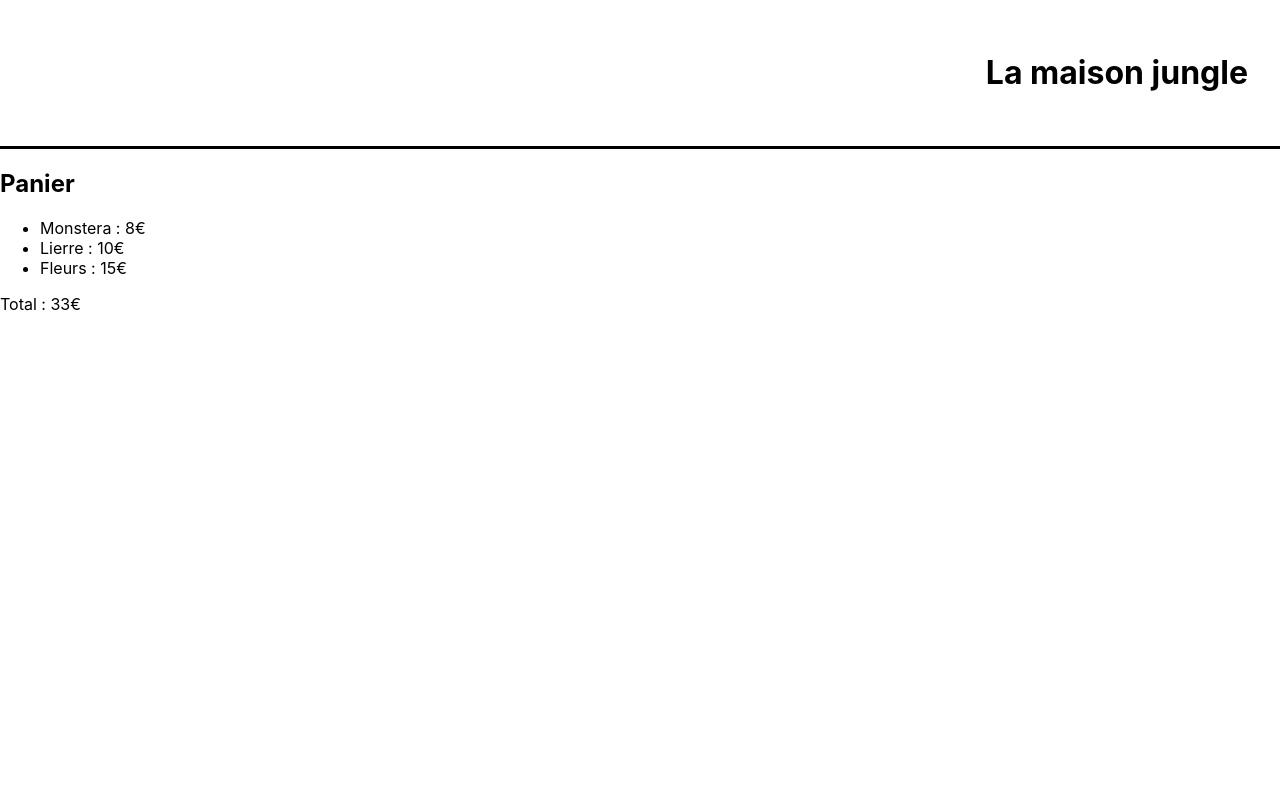
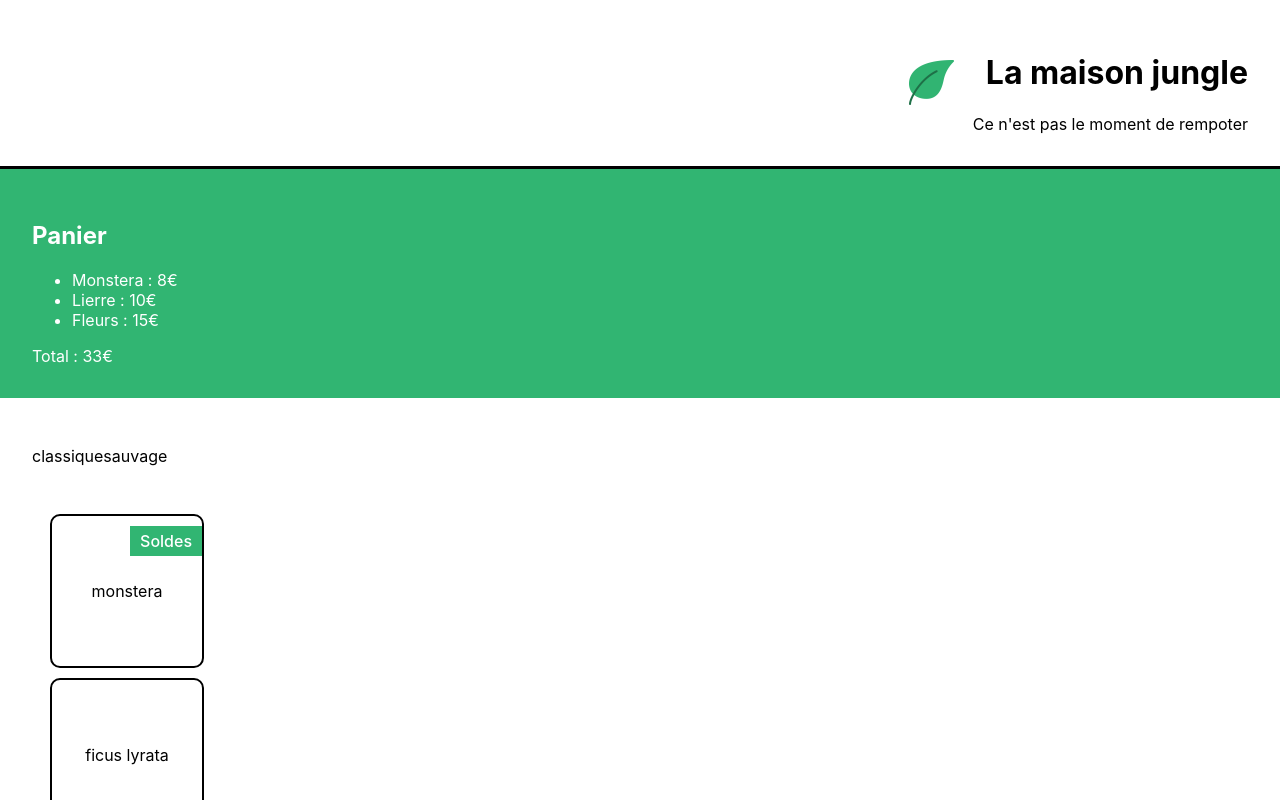
Before and after one commit to YeshiGlt/la-maison-jungle, a React (Create React App) app: page / in a window 1280 px wide. Shown: the top 800 px of the page. Built offline with nearby package versions, Linux system fonts and the light colour scheme.

Commit message:
création de listes et ajouts de conditions ainsi que du style

```diff
--- a/src/components/App.js
+++ b/src/components/App.js
@@ -1,12 +1,14 @@
 import React from "react";
 import Banner from "./Banner";
 import Cart from "./Cart";
+import ShoppingList from "./ShoppingList";
 
 function App() {
   return (
     <React.Fragment>
       <Banner />
       <Cart />
+      <ShoppingList />
     </React.Fragment>
   );
 }
--- a/src/components/Banner.js
+++ b/src/components/Banner.js
@@ -1,9 +1,17 @@
 import "../styles/Banner.css";
+import logo from "../assets/logo.png";
+import Recommendation from "./Recommendation";
 
 function Banner() {
+  const title = "La maison jungle";
+
   return (
     <div className="lmj-banner">
-      <h1>La maison jungle</h1>
+      <img src={logo} alt="La maison jungle" className="lmj-logo" />
+      <div className="lmj-banner-row">
+        <h1 className="lmj-title">{title}</h1>
+        <Recommendation />
+      </div>
     </div>
   );
 }
--- a/src/components/Cart.js
+++ b/src/components/Cart.js
@@ -1,9 +1,11 @@
+import "../styles/Cart.css";
+
 function Cart() {
   const monsteraPrice = 8;
   const ivyPrice = 10;
   const flowerPrice = 15;
   return (
-    <div>
+    <div className="lmj-cart">
       <h2>Panier</h2>
       <ul>
         <li>Monstera : {monsteraPrice}€</li>
--- /dev/null
+++ b/src/components/Recommendation.js
@@ -0,0 +1,12 @@
+function Recommendation() {
+  const currentMonth = new Date().getMonth();
+  const isSpring = currentMonth >= 2 && currentMonth <= 5;
+
+  if (!isSpring) {
+    return <div>Ce n'est pas le moment de rempoter</div>;
+  }
+
+  return <div>C'est le printemps, rempotez 🌱</div>;
+}
+
+export default Recommendation;
--- /dev/null
+++ b/src/components/ShoppingList.js
@@ -0,0 +1,30 @@
+import { plantList } from "../datas/plantList";
+import "../styles/ShoppingList.css";
+
+function ShoppingList() {
+  const categories = plantList.reduce(
+    (acc, plant) =>
+      acc.includes(plant.category) ? acc : acc.concat(plant.category),
+    []
+  );
+
+  return (
+    <div>
+      <ul className="lmj-plant-list">
+        {categories.map((cat) => (
+          <li key={cat}>{cat}</li>
+        ))}
+      </ul>
+      <ul>
+        {plantList.map((plant) => (
+          <li key={plant.id} className="lmj-plant-item">
+            {plant.name}
+            {plant.isSpecialOffer && <div className="lmj-sales">Soldes</div>}
+          </li>
+        ))}
+      </ul>
+    </div>
+  );
+}
+
+export default ShoppingList;
--- /dev/null
+++ b/src/datas/plantList.js
@@ -0,0 +1,7 @@
+export const plantList = [
+  { id: "1ab", name: "monstera", category: "classique", isSpecialOffer: true },
+  { id: "2cd", name: "ficus lyrata", category: "sauvage" },
+  { id: "3ef", name: "pothos argenté", category: "sauvage" },
+  { id: "4gh", name: "yucca", category: "classique", isSpecialOffer: true },
+  { id: "5ij", name: "palmier", category: "classique" },
+];
--- a/src/styles/Banner.css
+++ b/src/styles/Banner.css
@@ -3,4 +3,22 @@
   text-align: right;
   padding: 32px;
   border-bottom: solid 3px black;
+  display: flex;
+  justify-content: flex-end;
+  flex-direction: row;
+  align-items: center;
 }
+
+.lmj-banner-row {
+  display: flex;
+  flex-direction: column;
+}
+
+.lmj-title {
+  padding-left: 32px;
+}
+
+.lmj-logo {
+  height: 45px;
+  width: 45px;
+}
--- /dev/null
+++ b/src/styles/Cart.css
@@ -0,0 +1,5 @@
+.lmj-cart {
+  color: #ffffff;
+  background-color: #31b572;
+  padding: 32px;
+}
--- /dev/null
+++ b/src/styles/ShoppingList.css
@@ -0,0 +1,30 @@
+.lmj-plant-list {
+  list-style-type: none;
+  padding: 32px;
+  display: flex;
+  flex-wrap: wrap;
+  max-width: 800px;
+}
+
+.lmj-plant-item {
+  border: solid 2px black;
+  border-radius: 10px;
+  height: 150px;
+  width: 150px;
+  margin: 10px;
+  display: flex;
+  align-items: center;
+  justify-content: center;
+  flex-direction: column;
+  position: relative;
+}
+
+.lmj-sales {
+  position: absolute;
+  right: 0px;
+  top: 10px;
+  font-weight: 500;
+  color: white;
+  padding: 5px 10px;
+  background-color: #31b572;
+}
```
Also changed, not shown: src/assets/logo.png (added).
